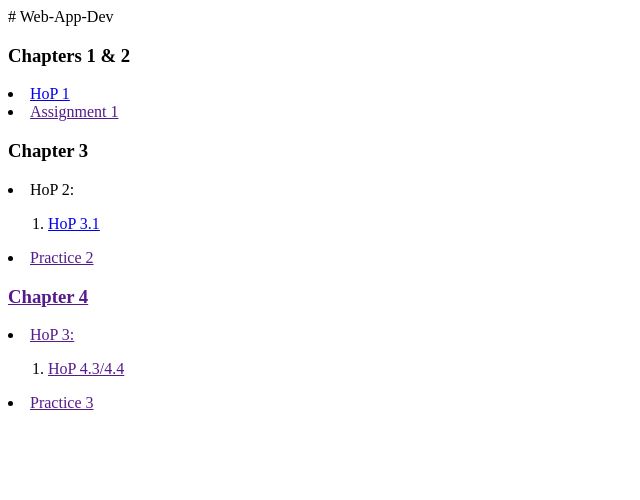
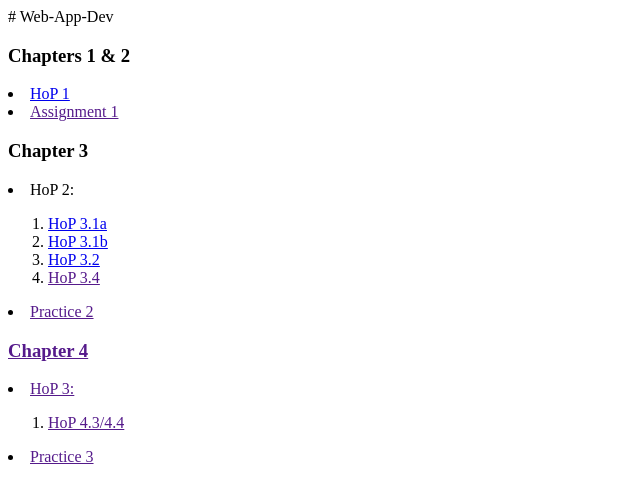
Before and after one commit to CarlosZV1/Web-App-Dev, a plain HTML site: page index.html in a window 1280 px wide. Shown: the whole page, without its empty margins (0-640 px from the left). Drawn offline with Linux system fonts and the light colour scheme.

Commit message:
Update index.html

```diff
--- a/index.html
+++ b/index.html
@@ -4,7 +4,7 @@
   <h3><b>Chapters 1 & 2 </b></h3>
 </head>
 <body>
-  <li><a href="structure.html">HoP 1</a></li>
+  <li><a href="chapter1-2/structure.html">HoP 1</a></li>
   <li><a href="">Assignment 1</a></li>
 </body>
 
@@ -14,7 +14,10 @@
 <body>
   <li>HoP 2:</li>
     <ol>
-      <li><a href="inline.html">HoP 3.1</li>
+      <li><a href="chapter3/inline.html">HoP 3.1a</li>
+      <li><a href="chapter3/inlinep.html">HoP 3.1b</li>
+      <li><a href="chapter3/embedded.html">HoP 3.2</li>
+      <li><a href="">HoP 3.4</li>
     </ol>
   <li><a href="">Practice 2</li>
 </body>
```
